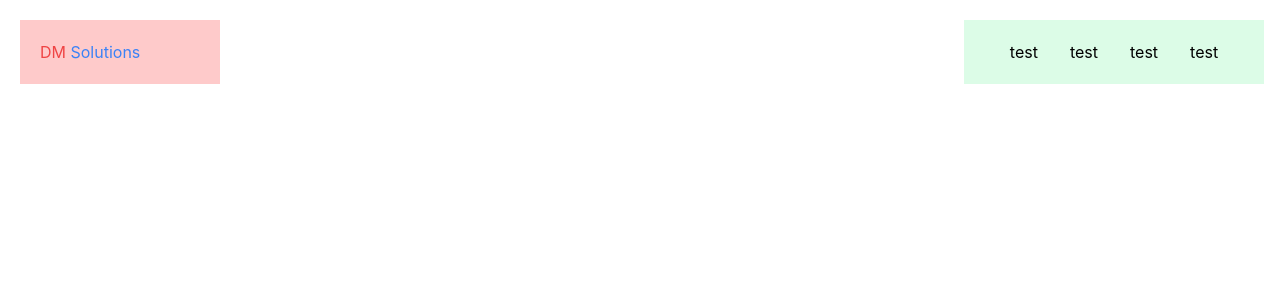
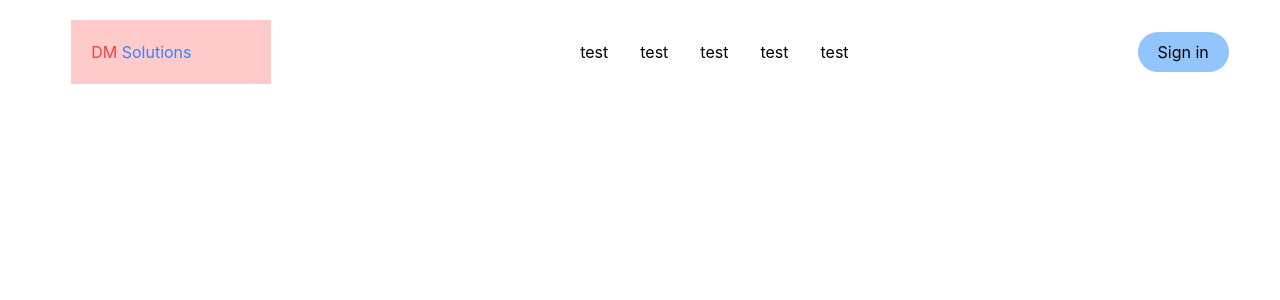
Before and after one commit to DMasilva/dm-solutions, a React (Create React App) app: page / in a window 1280 px wide. Shown: the top 300 px of the page. Built offline with nearby package versions, Linux system fonts and the light colour scheme.

Commit message:
components

```diff
--- a/src/App.js
+++ b/src/App.js
@@ -5,7 +5,6 @@ import Footer from "./components/Footer";
 function App() {
   return (
     <div className="App">
-      <Logo/>
       <Navbar/>
     </div>
   );
--- a/src/components/Navbar.js
+++ b/src/components/Navbar.js
@@ -1,14 +1,28 @@
 import React from "react";
+import Logo from "./Logo";
 
 const Navbar = () => {
   return (
     <div>
-      <div className="flex absolute right-2 top-3 justify-center p-1 m-2 bg-green-100 w-[300px]">
-        <p className=' p-2 m-2'>test</p>
-        <p className='p-2 m-2'>test</p>
-        <p className='p-2 m-2'>test</p>
-        <p className='p-2 m-2'>test</p>
-      </div>
+      <header>
+        <nav className="flex justify-between items-center w-[92%] mx-auto">
+            <div>
+                <Logo/>
+            </div>
+            <div className="md:static absolute md:min-h-fit min-h-[60vh] left-0 top-[10%] md:w-auto w-full flex items-center px-5">
+                <ul className="flex md:flex-row flex-col md:items-center md:gap-[4vm] gap-8" >
+                    <li>test</li>
+                    <li>test</li>
+                    <li>test</li>
+                    <li>test</li>
+                    <li>test</li>
+                </ul>
+            </div>
+            <div>
+                <button className="bg-blue-300 px-5 py-2 rounded-full hover:bg-black">Sign in</button>
+            </div>
+        </nav>
+      </header>
     </div>
   );
 };
```
